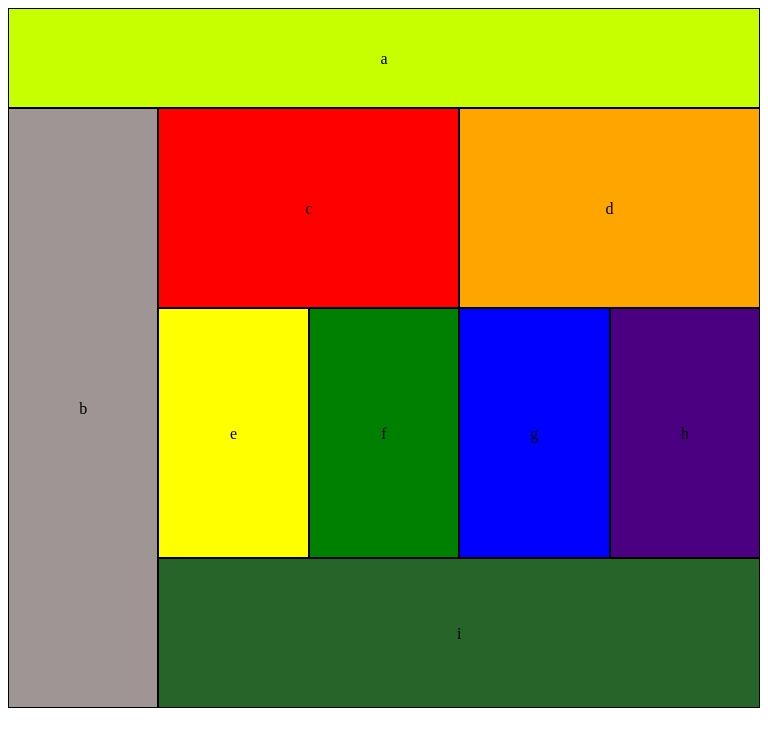
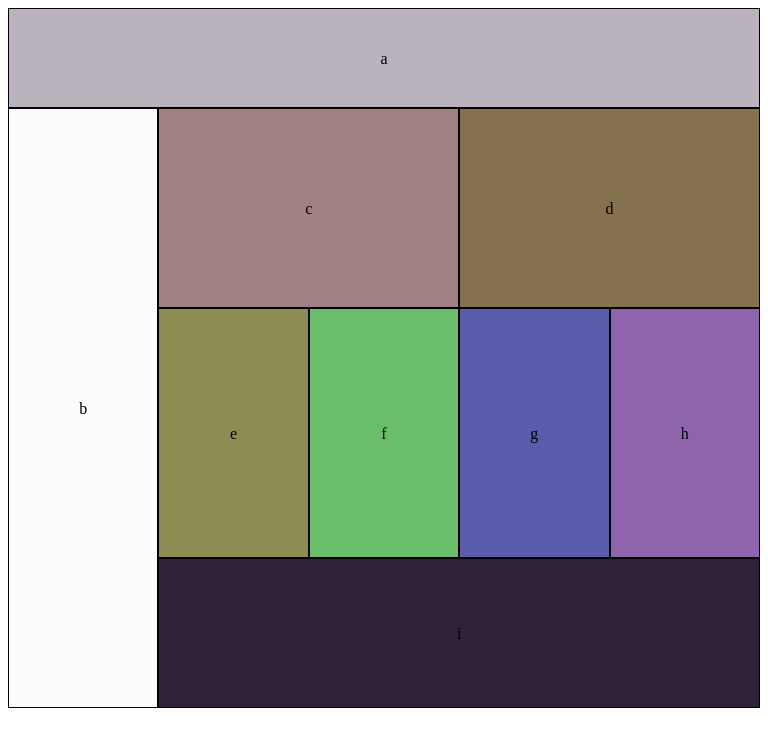
Before and after one commit to Abeeksma/Lab-01---SMACSS-and-Responsive-Web-Design, a plain HTML site: page index.html in a window 768 px wide. Drawn offline with Linux system fonts and the light colour scheme.

Commit message:
tablet breakpoint color

```diff
--- a/state.css
+++ b/state.css
@@ -1,3 +1,4 @@
+@media only screen and (min-width: 1024px) {
     .red {
         background-color: red;
     }
@@ -15,6 +16,7 @@
     }
     .indigo {
         background-color: indigo;
+    }
 }
 
 @media only screen and (max-width: 767px) {
@@ -38,3 +40,36 @@
     }
 
 }
+
+@media only screen and (min-width: 768px) and (max-width: 1023px) {
+    .red {
+        background-color: rgb(160, 128, 128) !important;
+    }
+    .orange {
+        background-color: rgb(133, 113, 77);
+    }
+    .yellow {
+        background-color: rgb(141, 141, 83);
+    }
+    .green {
+        background-color: rgb(106, 190, 106);
+    }
+    .blue {
+        background-color: rgb(92, 92, 172);
+    }
+    .indigo {
+        background-color: rgb(142, 101, 172);
+    }
+    nav {
+        background-color: rgb(186, 179, 190);
+    }
+    header {
+        background-color: rgb(92, 90, 94);
+    }
+    aside {
+        background-color: rgb(252, 251, 253);
+    }
+    footer {
+        background-color: rgb(47, 34, 56);
+    }
+}
```
Lines whose indentation alone changed are shown as unchanged.
